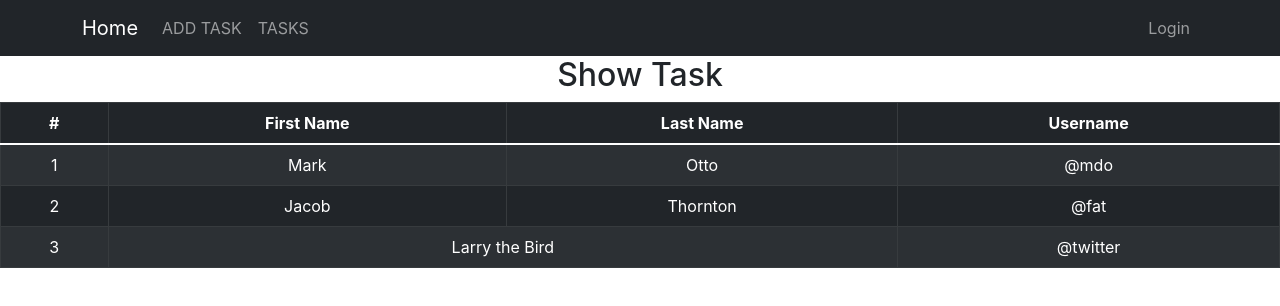
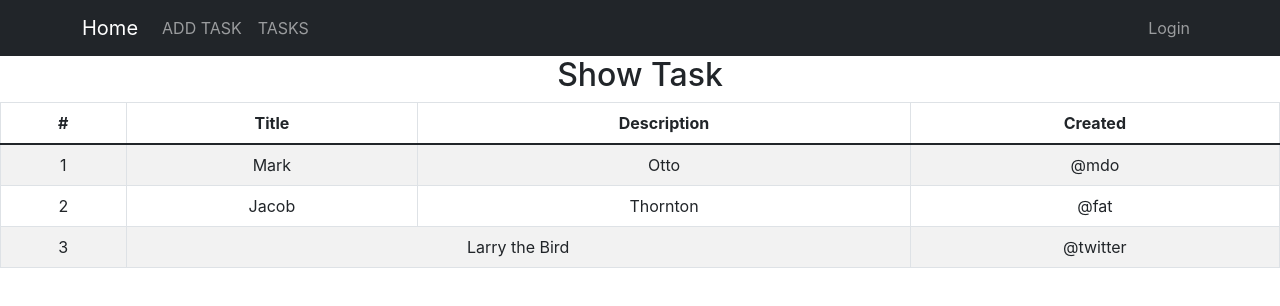
Before and after one commit to bellicose77/todo-auth-app-clientside, a React (Create React App) app in the folder todo-crud-auth/: page /show in a window 1280 px wide. Shown: the top 306 px of the page. Built offline with nearby package versions, Linux system fonts and the light colour scheme.

Commit message:
show data

```diff
--- a/todo-crud-auth/src/components/ShowTask/ShowTask.js
+++ b/todo-crud-auth/src/components/ShowTask/ShowTask.js
@@ -5,13 +5,13 @@ const ShowTask = () => {
     return (
         <div>
             <h2>Show Task</h2>
-    <Table striped bordered hover variant="dark">
+    <Table striped bordered hover >
       <thead>
         <tr>
           <th>#</th>
-          <th>First Name</th>
-          <th>Last Name</th>
-          <th>Username</th>
+          <th>Title</th>
+          <th>Description</th>
+          <th>Created</th>
         </tr>
       </thead>
       <tbody>
```
